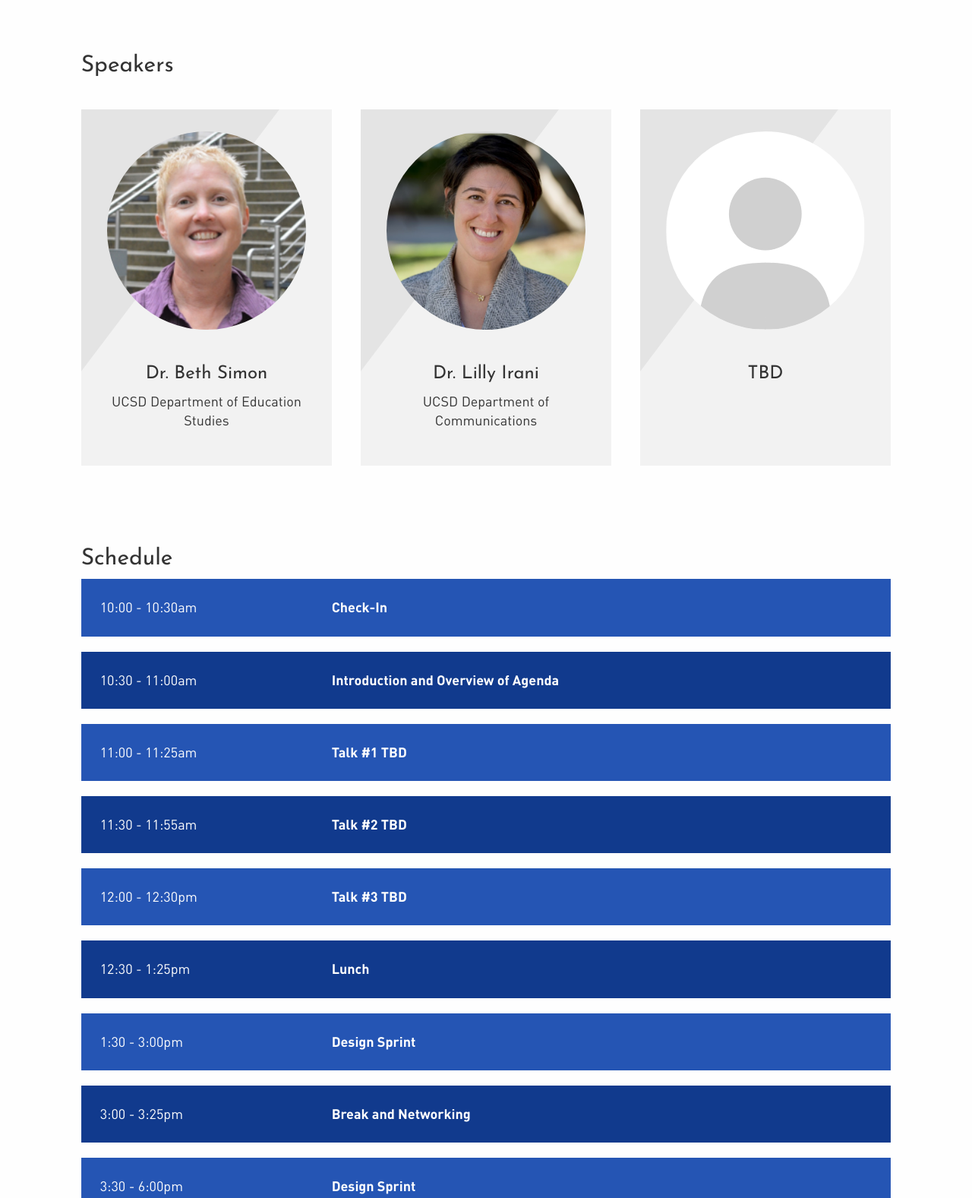
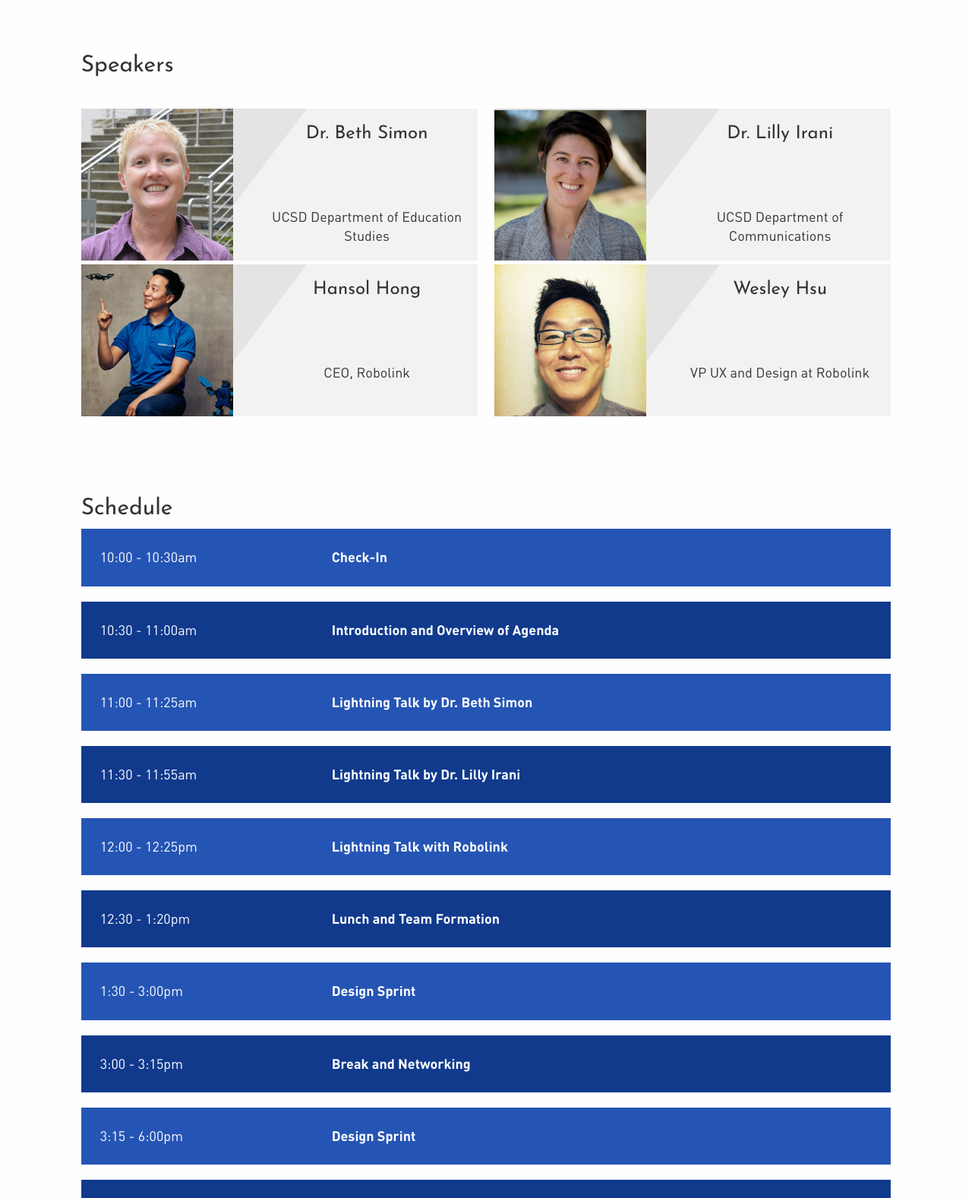
Before and after one commit to designatucsd/design-frontiers, a website: page index.html in a window 1280 px wide. Shown: the part 1080-2657 px from the top of the page at 76% size. Drawn offline with nearby package versions, Linux system fonts and the light colour scheme.

Commit message:
Updates to website

```diff
--- a/index.html
+++ b/index.html
@@ -131,24 +131,47 @@
               <h2 class="df__speakers__heading">Speakers</h2>
               <div class="df__speakers__card-container">
                 <div class="df__speakers__card">
-                  <img class="img-circle" src="images/beth-simon.png" alt="Dr. Beth Simon">
-                  <div class="df__speakers__card-text text-center">
+                  <div class="row">
+                    <div class="col-xs-5">
+                      <img class="img-responsive" src="images/beth-simon.png" alt="Dr. Beth Simon">
+                    </div>
+                    <div class="col-xs-7 df__speakers__card-text text-center">
                       <h3>Dr. Beth Simon</h3>
                       <p>UCSD Department of Education Studies</p>
                     </div>
                   </div>
+                </div>
                 <div class="df__speakers__card">
-                  <img class="img-circle" src="images/irani-headshot.png" alt="Placeholder">
-                  <div class="df__speakers__card-text text-center">
+                  <div class="row">
+                    <div class="col-xs-5">
+                      <img class="img-responsive" src="images/irani-headshot.png" alt="Dr. Lilly Irani">
+                    </div>
+                    <div class="col-xs-7 df__speakers__card-text text-center">
                       <h3>Dr. Lilly Irani</h3>
                       <p>UCSD Department of Communications</p>
                     </div>
                   </div>
+                </div>
                 <div class="df__speakers__card">
-                  <img class="img-circle" src="images/speaker-placeholder.svg" alt="Placeholder">
-                  <div class="df__speakers__card-text text-center">
-                    <h3>TBD</h3>
-                    <p></p>
+                  <div class="row">
+                    <div class="col-xs-5">
+                      <img class="img-responsive" src="images/hansol.png" alt="Hansol Hong">
+                    </div>
+                    <div class="col-xs-7 df__speakers__card-text text-center">
+                      <h3>Hansol Hong</h3>
+                      <p>CEO, Robolink</p>
+                    </div>
+                  </div>
+                </div>
+                <div class="df__speakers__card">
+                  <div class="row">
+                    <div class="col-xs-5">
+                      <img class="img-responsive" src="images/wesley.png" alt="Wesley Hsu">
+                    </div>
+                    <div class="col-xs-7 df__speakers__card-text text-center">
+                      <h3>Wesley Hsu</h3>
+                      <p>VP UX and Design at Robolink</p>
+                    </div>
                   </div>
                 </div>
               </div>
@@ -174,30 +197,30 @@
               </div>
               <div class="df__schedule__card">
                 <p class="df__schedule__card-time">11:00 - 11:25am</p>
-                <p class="df__schedule__card-text bold">Talk #1 TBD</p>
+                <p class="df__schedule__card-text bold">Lightning Talk by Dr. Beth Simon</p>
               </div>
               <div class="df__schedule__card">
                 <p class="df__schedule__card-time">11:30 - 11:55am</p>
-                <p class="df__schedule__card-text bold">Talk #2 TBD</p>
+                <p class="df__schedule__card-text bold">Lightning Talk by Dr. Lilly Irani</p>
               </div>
               <div class="df__schedule__card">
-                <p class="df__schedule__card-time">12:00 - 12:30pm</p>
-                <p class="df__schedule__card-text bold">Talk #3 TBD</p>
+                <p class="df__schedule__card-time">12:00 - 12:25pm</p>
+                <p class="df__schedule__card-text bold">Lightning Talk with Robolink</p>
               </div>
               <div class="df__schedule__card">
-                <p class="df__schedule__card-time">12:30 - 1:25pm</p>
-                <p class="df__schedule__card-text bold">Lunch</p>
+                <p class="df__schedule__card-time">12:30 - 1:20pm</p>
+                <p class="df__schedule__card-text bold">Lunch and Team Formation</p>
               </div>
               <div class="df__schedule__card">
                 <p class="df__schedule__card-time">1:30 - 3:00pm</p>
                 <p class="df__schedule__card-text bold">Design Sprint</p>
               </div>
               <div class="df__schedule__card">
-                <p class="df__schedule__card-time">3:00 - 3:25pm</p>
+                <p class="df__schedule__card-time">3:00 - 3:15pm</p>
                 <p class="df__schedule__card-text bold">Break and Networking</p>
               </div>
               <div class="df__schedule__card">
-                <p class="df__schedule__card-time">3:30 - 6:00pm</p>
+                <p class="df__schedule__card-time">3:15 - 6:00pm</p>
                 <p class="df__schedule__card-text bold">Design Sprint</p>
               </div>
               <div class="df__schedule__card">
@@ -222,22 +245,33 @@
             <div class="row">
               <h2 class="df__breakout__heading">Lightning Talks</h2>
               <div class="df__breakout__card">
-                <h3>Details coming soon!</h3>
-                <!-- <h3>3 Ways to Incorporate Your Users Into Your Design Process</h3>
+                <h3>Designing for Engagement: Online Courses</h3>
+                <p>Speaker: Dr. Beth Simon</p>
                 <p>
-                  A day-long design sprint open to the UCSD community focusing on applying
-                  human-centered design to education
+                  Dr. Simon will briefly discuss her first experience teaching an online course,
+                  and the technical features of our learning management system which she used to
+                  support both individual construction of knowledge and social construction of
+                  knowledge.
                 </p>
-                <p>Speaker: Michael Meyer</p> -->
               </div>
-              <!-- <div class="df__breakout__card">
-                <h3>3 Ways to Incorporate Your Users Into Your Design Process</h3>
+              <div class="df__breakout__card">
+                <h3>Design Patterns For Learning Through Community</h3>
+                <p>Speaker: Dr. Lilly Irani</p>
                 <p>
-                  A day-long design sprint open to the UCSD community focusing on applying
-                  human-centered design to education
+                  Dr. Lilly Irani will discuss how design patterns should successfully allow for
+                  learning through community rather than learning through information transfer.
+                  She will also touch on the limits of entrepreneurial funding in making the learning
+                  platforms we need.
                 </p>
-                <p>Speaker: Michael Meyer</p>
-              </div> -->
+              </div>
+              <div class="df__breakout__card">
+                <h3>TBD</h3>
+                <p>Speakers: Hansol Hong and Wesley Hsu</p>
+                <p>
+                  Details coming soon
+                </p>
+              </div>
+
             </div>
           </div>
         </div>
--- a/scss/pages/_home.scss
+++ b/scss/pages/_home.scss
@@ -169,23 +169,23 @@
 
     &__card {
       height: 100%;
-      width: 31%;
-      max-width: 500px;
-      padding: 20px;
+      padding: 0;
       margin-bottom: 0px;
       margin-top: 5px;
-      display: inline-block;
-      box-sizing: border-box;
+      width: 49%;
+      display: inline-flex;
       background: url('../images/speakercard-bg.svg') no-repeat center center;
       background-size: cover;
 
-      img {
-        width: 90%;
-        margin: 10px auto;
-        display: block;
+      &:nth-of-type(odd) {
+        margin-right: 5px;
       }
 
-      @media (max-width: $SM_BREAKPOINT) {
+      &:nth-of-type(even) {
+        margin-left: 5px;
+      }
+
+      @media (max-width: $MD_BREAKPOINT) {
         width: 100%;
         margin: 10px 0;
 
@@ -197,8 +197,11 @@
       }
 
       &-text {
-        min-height: 150px;
-        padding-top: 15px;
+        height: 100%;
+        display: flex;
+        justify-content: center;
+        align-content: space-between;
+        flex-wrap: wrap;
 
         h3 {
           height: 30%;
@@ -263,7 +266,7 @@
       h3 {
         font-size: 28px;
         margin-top: 0;
-        width: 60%;
+        width: 70%;
 
         @media (max-width: $SM_BREAKPOINT) {
           width: 100%;
```
Also changed, not shown: css/main.css, images/hansol.png (added), images/wesley.png (added), 1 other file. Lines whose indentation alone changed are shown as unchanged.
